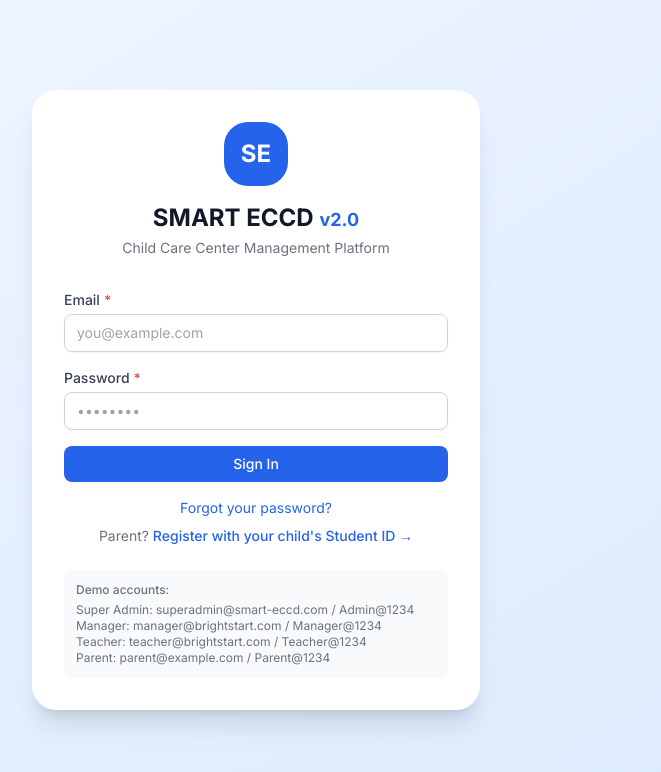
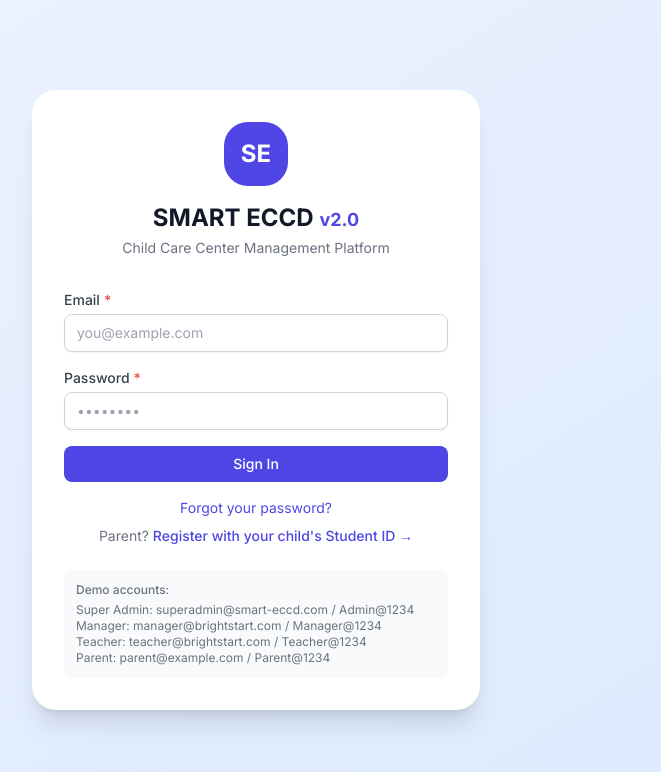
Before and after one commit to moktan456/smart-eccd, a React (Vite) app in the folder client/: page /login in a window 1280 px wide. Shown: the top 772 px of the page, without its empty margins (384-1045 px from the left). Built offline with nearby package versions, Linux system fonts and the light colour scheme; no server answers.

Commit message:
feat: add CSS custom property theme system for dynamic color switching

```diff
--- a/client/src/styles/index.css
+++ b/client/src/styles/index.css
@@ -3,6 +3,13 @@
 @tailwind utilities;
 
 @layer base {
+  :root {
+    --color-primary-50:  #eef2ff;
+    --color-primary-100: #e0e7ff;
+    --color-primary-500: #6366f1;
+    --color-primary-600: #4F46E5;
+    --color-primary-700: #4338CA;
+  }
   * {
     box-sizing: border-box;
   }
--- /dev/null
+++ b/client/src/utils/themes.js
@@ -0,0 +1,71 @@
+// Theme palettes for SMART ECCD
+// Each palette maps to Tailwind's primary color scale
+
+export const THEME_PALETTES = {
+  default: {
+    50:  '#eef2ff',
+    100: '#e0e7ff',
+    500: '#6366f1',
+    600: '#4F46E5',
+    700: '#4338CA',
+  },
+  ocean: {
+    50:  '#f0f9ff',
+    100: '#e0f2fe',
+    500: '#38bdf8',
+    600: '#0EA5E9',
+    700: '#0284C7',
+  },
+  forest: {
+    50:  '#f0fdf4',
+    100: '#dcfce7',
+    500: '#4ade80',
+    600: '#16A34A',
+    700: '#15803D',
+  },
+  sunset: {
+    50:  '#fff7ed',
+    100: '#ffedd5',
+    500: '#fb923c',
+    600: '#EA580C',
+    700: '#C2410C',
+  },
+  rose: {
+    50:  '#fff1f2',
+    100: '#ffe4e6',
+    500: '#fb7185',
+    600: '#E11D48',
+    700: '#BE123C',
+  },
+};
+
+/**
+ * Given a theme name and optional custom hex color, return the palette to apply.
+ * Falls back to default if theme name is unknown.
+ */
+export function resolvePalette(themeName, themeColor) {
+  if (THEME_PALETTES[themeName]) return THEME_PALETTES[themeName];
+  if (themeColor) {
+    return {
+      50:  themeColor + '15',
+      100: themeColor + '30',
+      500: themeColor,
+      600: themeColor,
+      700: themeColor,
+    };
+  }
+  return THEME_PALETTES.default;
+}
+
+/**
+ * Apply a theme palette to the document root via CSS custom properties.
+ */
+export function applyTheme(themeName, themeColor) {
+  const palette = resolvePalette(themeName, themeColor);
+  const root = document.documentElement;
+  root.style.setProperty('--color-primary-50',  palette[50]);
+  root.style.setProperty('--color-primary-100', palette[100]);
+  root.style.setProperty('--color-primary-500', palette[500]);
+  root.style.setProperty('--color-primary-600', palette[600]);
+  root.style.setProperty('--color-primary-700', palette[700]);
+}
--- a/client/tailwind.config.js
+++ b/client/tailwind.config.js
@@ -4,13 +4,13 @@ export default {
   theme: {
     extend: {
       colors: {
-        // SMART ECCD Brand
+        // SMART ECCD Brand — driven by CSS custom properties set at runtime
         primary: {
-          50:  '#eff6ff',
-          100: '#dbeafe',
-          500: '#3b82f6',
-          600: '#2563eb',
-          700: '#1d4ed8',
+          50:  'var(--color-primary-50)',
+          100: 'var(--color-primary-100)',
+          500: 'var(--color-primary-500)',
+          600: 'var(--color-primary-600)',
+          700: 'var(--color-primary-700)',
         },
         // Bloom's Taxonomy Colors
         bloom: {
```
